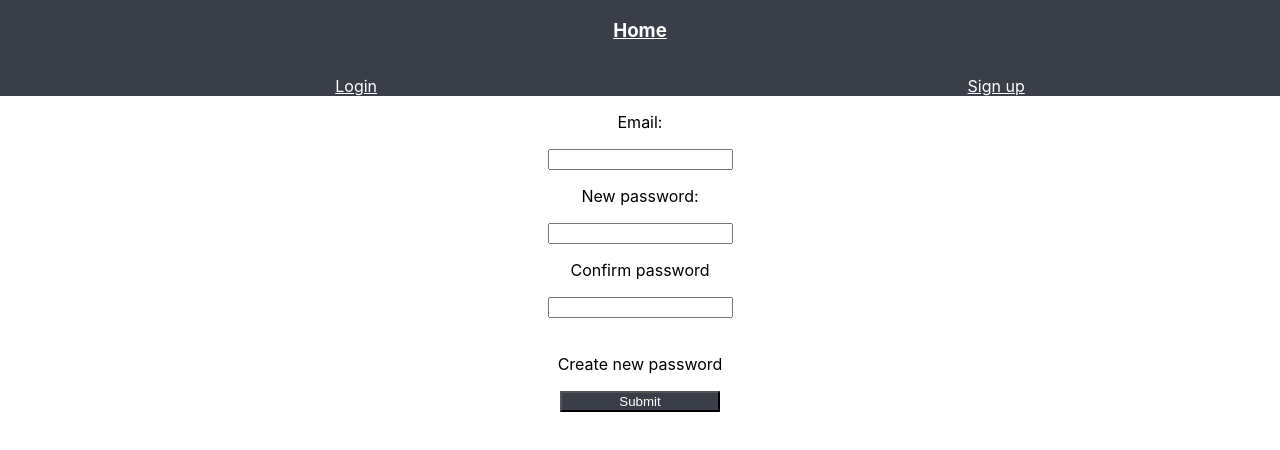
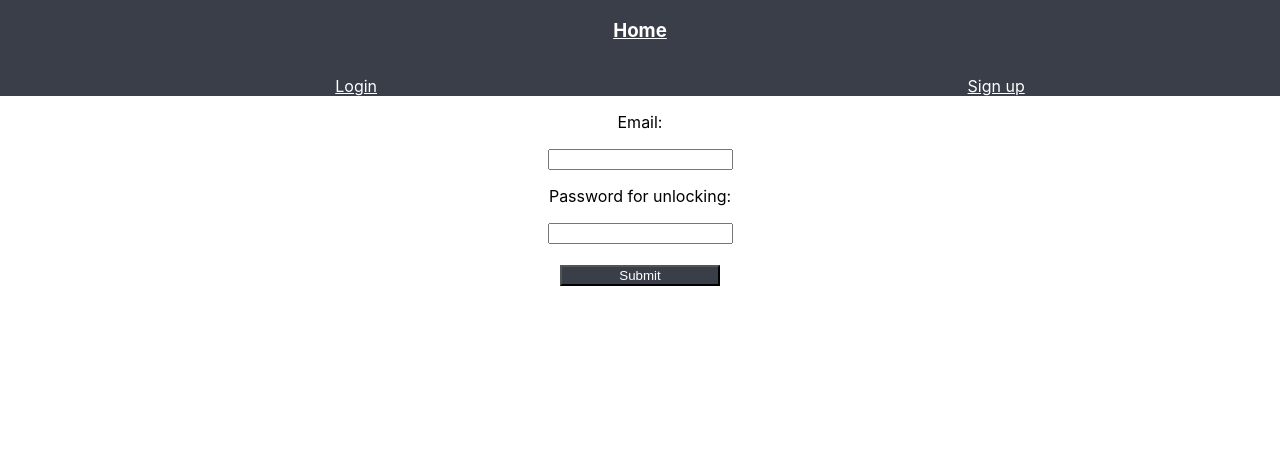
Before and after one commit to JonathanPJuhl/EksamensStartcodeFront, a React (Create React App) app: page /unlock in a window 1280 px wide. Shown: the top 450 px of the page. Built offline with nearby package versions, Linux system fonts and the light colour scheme.

Commit message:
ban system now functional

```diff
--- a/src/Components/Errors/Errors.jsx
+++ b/src/Components/Errors/Errors.jsx
@@ -8,8 +8,7 @@ function handleHttpErrors(res) {
   }
   if (res.status === 401) {
     alert("Wrong username or password");
-    return res.json();
-    //return Promise.reject({ status: res.status, fullError: res.json });
+    return Promise.reject({ status: res.status, fullError: res.json });
   }
   if (!res.ok) {
     return Promise.reject({ status: res.status, fullError: res.json() });
--- a/src/Components/Functionality/Login.jsx
+++ b/src/Components/Functionality/Login.jsx
@@ -15,17 +15,18 @@ const removeToken = () => {
 const setToken = (token) => {
   localStorage.setItem("jwtToken", token);
 };
+
 const loggedIn = () => {
   const loggedIn = getToken() != null;
   return loggedIn;
 };
+
 async function loginWithUser (user, password, ip, {setLoggedIn}) {
  const options = makeOptions("POST", true, {
    username: user,
    password: password,
    ip: ip,
  });
-  console.log(loginURL, options);
   return await fetch(loginURL, options)
     .then(handleHttpErrors)
      .then((res) => {
--- a/src/Components/Pages/Login.jsx
+++ b/src/Components/Pages/Login.jsx
@@ -42,7 +42,6 @@ function LogIn({ setLoggedIn }) {
       else if (validateRecaptcha() &&
         CheckForInjection(loginCredentials.username) &&
         CheckForInjection(loginCredentials.password)) {
-          //AddIPToDB(ip, loginCredentials.username, "login");
         loginWithUser(loginCredentials.username, loginCredentials.password, ip, {setLoggedIn});
       }
 
--- /dev/null
+++ b/src/Components/Pages/UnlockAccount.jsx
@@ -0,0 +1,41 @@
+import {unlockURL} from "../../settings"
+import "../../App.css";
+import React, { useState } from "react";
+import makeOptions from "../Functionality/MakeOptionsWithToken";
+
+function Unlock() {
+
+  const [accountInfo, setaccountInfo] = useState({email: "", passwordForUnlocking: ""});
+
+  const fetchSearchData = async () => {
+    const options = makeOptions("POST", false, accountInfo);
+    const answer = await fetch(unlockURL, options);
+    const output = await answer.json();
+    console.log(output);
+  };
+
+  const HandleOnChange = (evt) => {
+    evt.preventDefault();
+    let target = evt.target;
+    let id = target.id;
+    let value = target.value;
+
+    setaccountInfo({ ...accountInfo, [id]: value });
+  };
+
+  return (
+    <div>
+        <form onChange={HandleOnChange} >
+        <p>Email:</p>
+        <input type="email" id="email"></input>
+        <p>Password for unlocking: </p>
+        <input type="text" id="passwordForUnlocking"></input>
+        <br></br>
+        <br></br>
+        <input class="buttons" type="button" value="Submit" onClick={fetchSearchData}Reset password/>
+        </form >
+    </div>
+  );
+}
+
+export default Unlock;
--- a/src/Components/Routing/LandingPage.jsx
+++ b/src/Components/Routing/LandingPage.jsx
@@ -8,6 +8,7 @@ import AddUserUI from "../Pages/AddUserPage";
 import { Link, Redirect } from "react-router-dom";
 import logoutUser from "../Functionality/Logout";
 import UserHomePage from "../Pages/UserHomePage"
+import Unlock from "../Pages/UnlockAccount";
 
 function Setup () {
 
@@ -77,6 +78,7 @@ function Setup () {
               <NavNotLoggedIn />
               <Switch>
                 <Route path="/" exact component={Home} />
+                <Route path="/unlock" exact component={Unlock} />
                 <Route path="/login" component={Login} />
                 <Route path="/signup" component={signup} />
                 <Route path="/resetpass" component={Reset}/>
@@ -92,6 +94,7 @@ function Setup () {
                 <Nav />
                 <Switch>
                   <Route path="/" exact component={HomeLoggedIn} />
+                  <Route path="/unlock" exact component={Unlock} />
                   <Route path="/sys-frontend/" exact component={HomeLoggedIn} />
                   <Route path="/profile/" exact component={showUserPage} />
                   <Route path="/logout" component={logoutBtn} />
--- a/src/settings.js
+++ b/src/settings.js
@@ -16,6 +16,7 @@ const newPasswordURL = URL + "user/newpassword";
 const uploadPP = URL + "user/uploadfile";
 const virusTotal = "https://www.virustotal.com/api/v3/files";
 const registerMaliciousIntentURL = URL + "malicious";
+const unlockURL = URL + "user/unlock"
 
 
 export {
@@ -32,4 +33,5 @@ export {
   uploadPP,
   virusTotal,
   registerMaliciousIntentURL,
+  unlockURL,
 };
```
Lines whose indentation alone changed are shown as unchanged.
